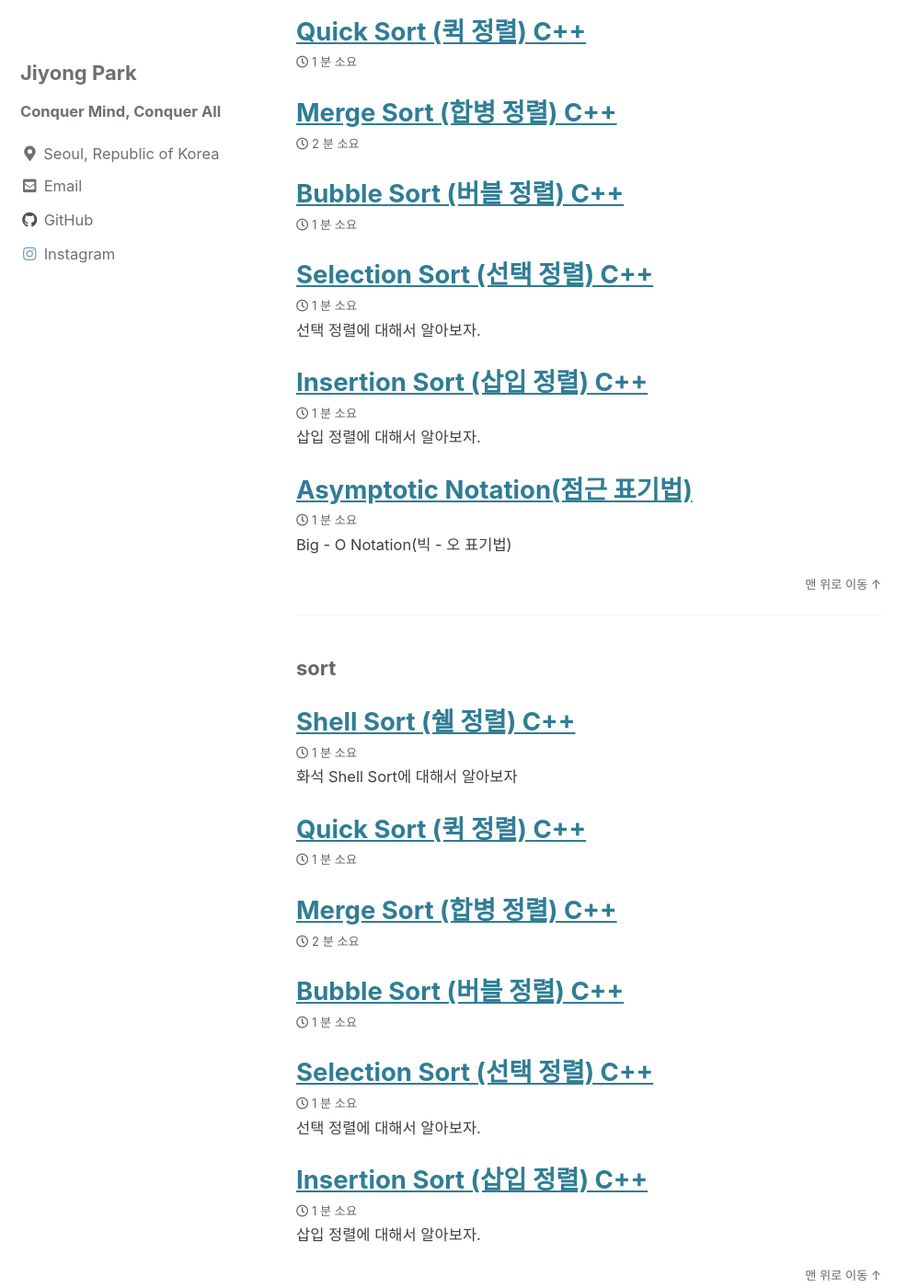
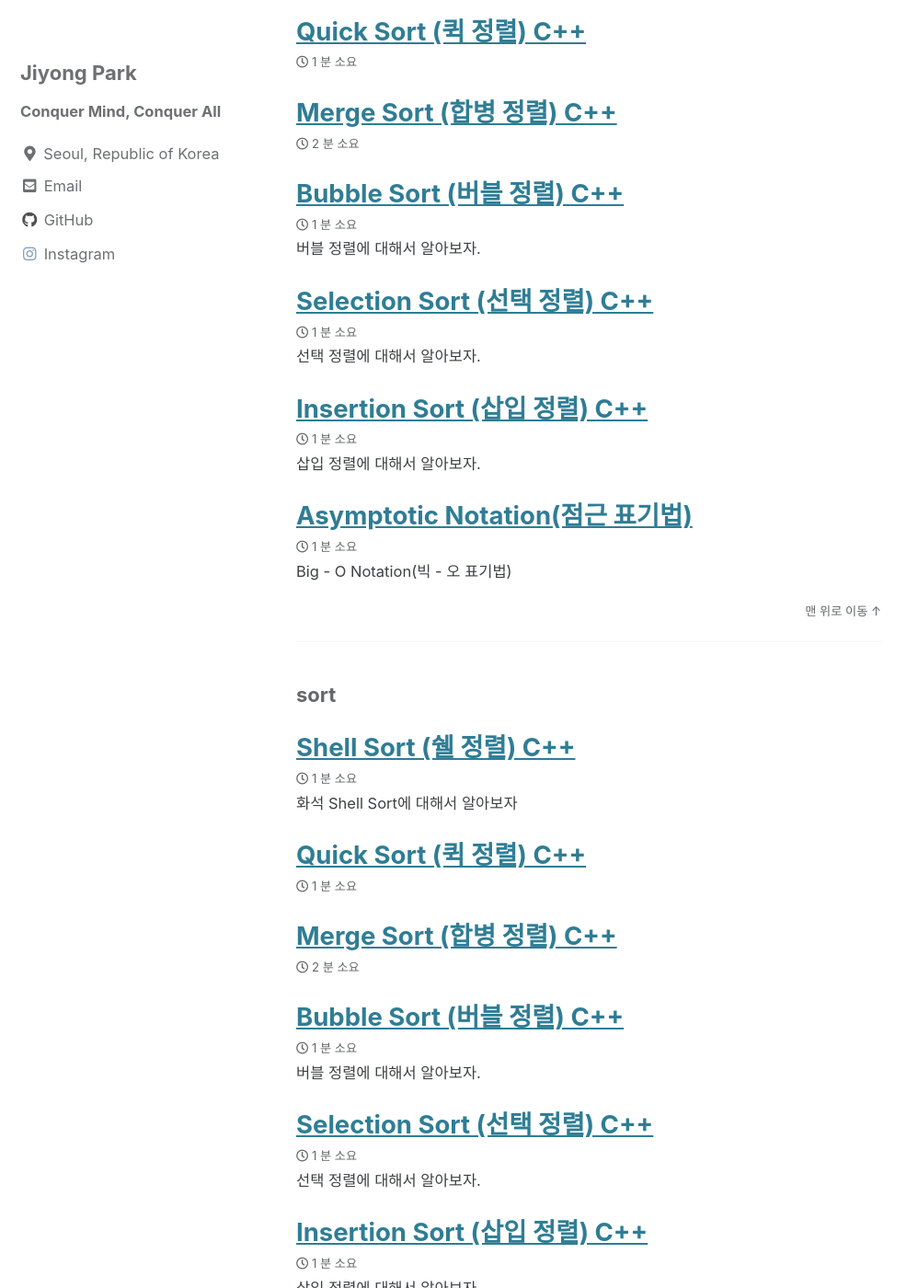
Before and after one commit to bjybs123/bjybs123.github.io, a Jekyll site: the page built from _pages/tag.md, in a window 1280 px wide and 1400 px high, scrolled down 607 px. Shown: the whole window at 92% size, without its empty margins (0-998 px from the left). Built offline with Jekyll 4.4.1, drawn with Linux system fonts in a browser that asks for light colours; cached includes are drawn as plain includes.

Commit message:
subtitle added

```diff
--- a/_posts/Algorithm/2021-07-23-Bubble-Sort.md
+++ b/_posts/Algorithm/2021-07-23-Bubble-Sort.md
@@ -1,6 +1,6 @@
 ---
 title:  "Bubble Sort (버블 정렬) C++"
-
+excerpt: "버블 정렬에 대해서 알아보자."
 categories:
   - Algorithm
 tags:
```
